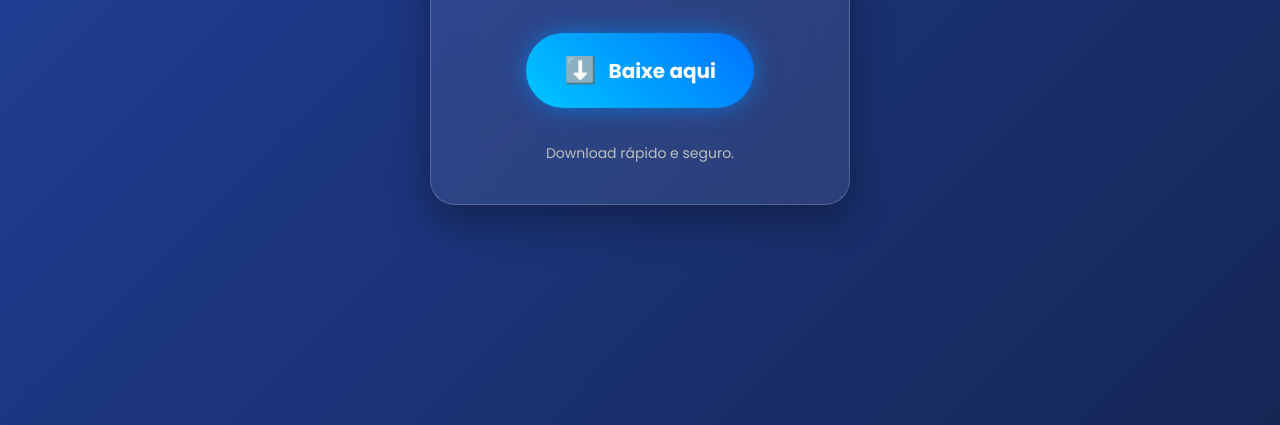
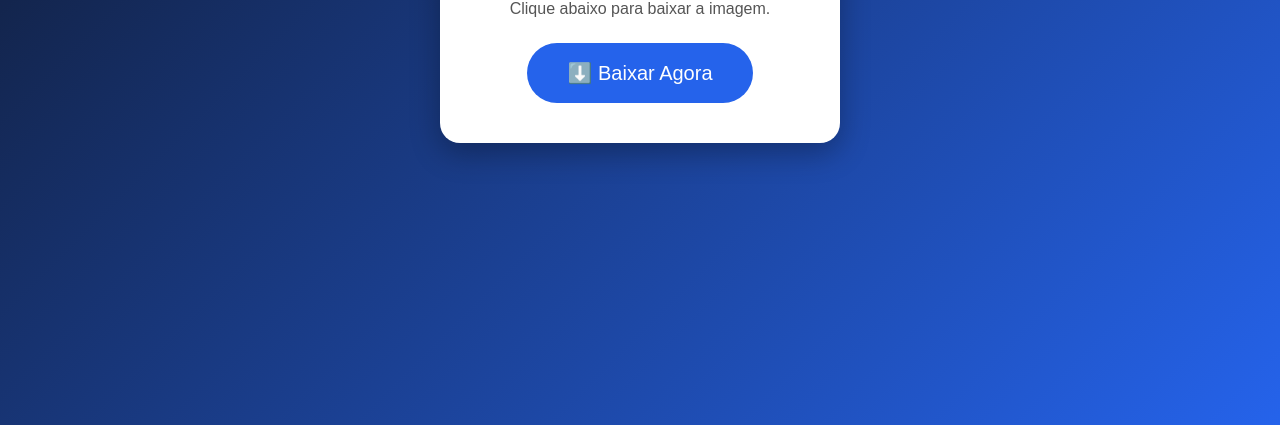
Before and after one commit to nicolas8004889/nicolas, a plain HTML site: page download.html in a window 1280 px wide. Shown: the part 375-800 px from the top of the page. Drawn offline with Linux system fonts and the light colour scheme.

Commit message:
Update download.html

```diff
--- a/download.html
+++ b/download.html
@@ -3,132 +3,86 @@
 <head>
 <meta charset="UTF-8">
 <meta name="viewport" content="width=device-width, initial-scale=1.0">
-<title>Baixar Arquivo</title>
-
-<link href="https://fonts.googleapis.com/css2?family=Poppins:wght@300;400;600;700&display=swap" rel="stylesheet">
+<title>Download</title>
 
 <style>
 *{
     margin:0;
     padding:0;
     box-sizing:border-box;
-    font-family:'Poppins',sans-serif;
+    font-family:Arial,sans-serif;
 }
 
 body{
-    height:100vh;
     display:flex;
     justify-content:center;
     align-items:center;
-    background:linear-gradient(-45deg,#0f172a,#1e3a8a,#2563eb,#38bdf8);
-    background-size:400% 400%;
-    animation:bg 12s ease infinite;
-}
-
-@keyframes bg{
-    0%{background-position:0% 50%;}
-    50%{background-position:100% 50%;}
-    100%{background-position:0% 50%;}
+    height:100vh;
+    background:linear-gradient(135deg,#0f172a,#2563eb);
 }
 
 .card{
-    width:420px;
-    max-width:90%;
-    background:rgba(255,255,255,.08);
-    backdrop-filter:blur(20px);
-    border:1px solid rgba(255,255,255,.2);
-    border-radius:25px;
+    background:white;
     padding:40px;
+    border-radius:20px;
     text-align:center;
-    color:white;
-    box-shadow:0 15px 40px rgba(0,0,0,.35);
-    animation:entrada 1s ease;
-}
-
-@keyframes entrada{
-    from{
-        opacity:0;
-        transform:translateY(40px);
-    }
-    to{
-        opacity:1;
-        transform:translateY(0);
-    }
+    width:400px;
+    box-shadow:0 10px 30px rgba(0,0,0,.3);
 }
 
 h1{
-    font-size:34px;
-    margin-bottom:10px;
+    margin-bottom:15px;
 }
 
 p{
-    color:#d6d6d6;
-    margin-bottom:35px;
-    line-height:1.6;
+    color:#555;
+    margin-bottom:25px;
 }
 
-.botao{
-    display:inline-flex;
-    align-items:center;
-    justify-content:center;
-    gap:12px;
-    text-decoration:none;
+button{
+    background:#2563eb;
     color:white;
+    border:none;
+    padding:18px 40px;
     font-size:20px;
-    font-weight:700;
-    background:linear-gradient(45deg,#00c6ff,#0072ff);
-    padding:18px 38px;
     border-radius:50px;
-    transition:.35s;
-    box-shadow:0 0 25px rgba(0,140,255,.6);
+    cursor:pointer;
+    transition:.3s;
 }
 
-.botao:hover{
-    transform:translateY(-5px) scale(1.05);
-    box-shadow:0 0 45px rgba(0,162,255,.95);
-}
-
-.botao:active{
-    transform:scale(.95);
-}
-
-.icone{
-    font-size:26px;
-}
-
-footer{
-    margin-top:35px;
-    color:#bfbfbf;
-    font-size:14px;
+button:hover{
+    transform:scale(1.05);
 }
 </style>
 </head>
-
 <body>
 
 <div class="card">
 
 <h1>📥 Download</h1>
 
-<p>
-Clique no botão abaixo para baixar o arquivo desejado.
-</p>
+<p>Clique abaixo para baixar a imagem.</p>
 
-<a class="botao"
-href="https://top-blue-evbw9inp.edgeone.dev/images.jpeg"
-download>
-
-<span class="icone">⬇️</span>
-
-Baixe aqui
-
-</a>
-
-<footer>
-Download rápido e seguro.
-</footer>
+<button onclick="baixar()">⬇️ Baixar Agora</button>
 
 </div>
 
+<script>
+function baixar(){
+    const link=document.createElement("a");
+
+    // Troque pelo nome da sua imagem dentro do repositório
+    link.href="images(1).jpeg";
+
+    link.download="imagem.jpeg";
+
+    document.body.appendChild(link);
+
+    link.click();
+
+    document.body.removeChild(link);
+}
+</script>
+
 </body>
 </html>
```
